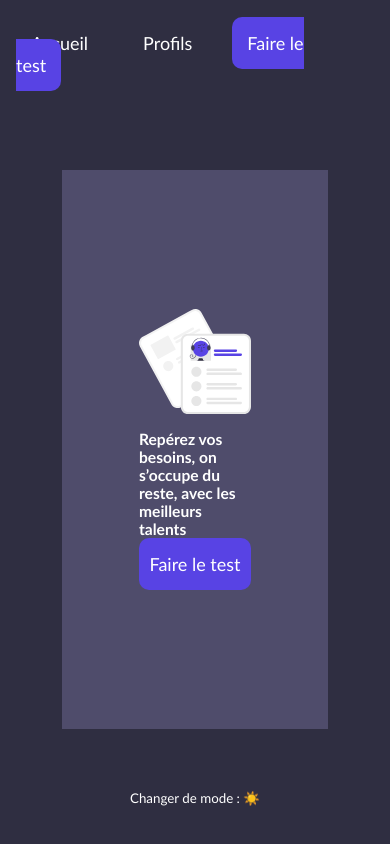
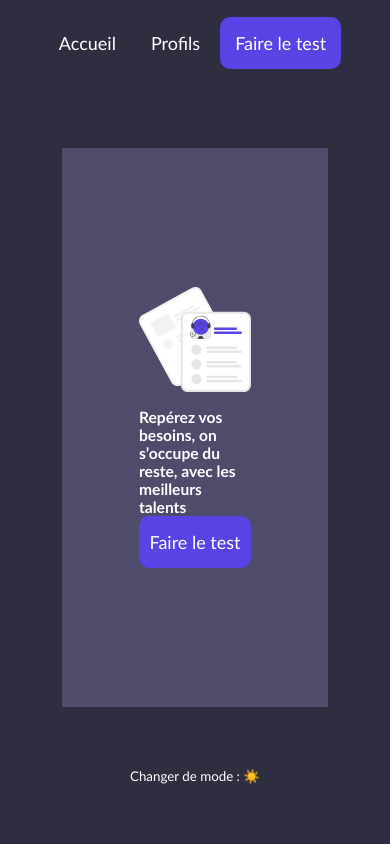
Before and after one commit to FabKaiz/shiny-agency, a React (Create React App) app: page / in a window 390 px wide. Shown: the top 844 px of the page. Built offline with nearby package versions, Linux system fonts and the light colour scheme.

Commit message:
media queries

```diff
--- a/src/components/Header/index.jsx
+++ b/src/components/Header/index.jsx
@@ -32,6 +32,11 @@ const StyledLink = styled(Link)`
     props.$isFullLink &&
     `color: white !important; border-radius: 10px; background-color: ${colors.primary};`}
  }
+
+ @media (max-width: 488px) {
+  margin-right: 5px;
+
+ }
 `
 
 const Header = () => {
```
